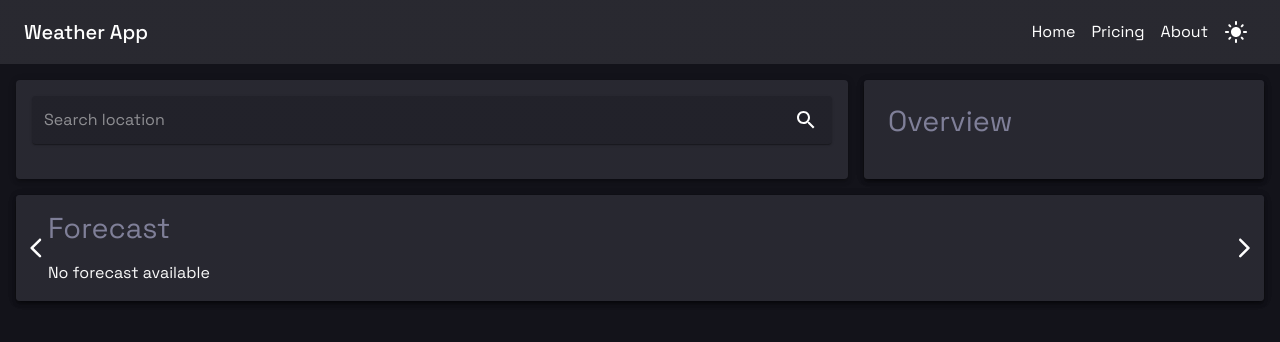
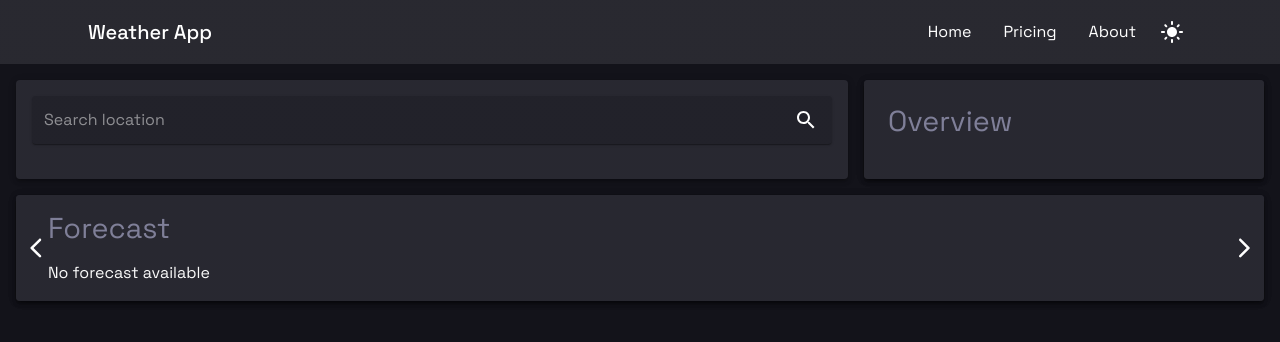
Before and after one commit to leo9iota/weather-app, a React (Create React App) app: page / in a window 1280 px wide. Shown: the top 342 px of the page. Built offline with nearby package versions, Linux system fonts and the light colour scheme.

Commit message:
Update navbar item alignment

```diff
--- a/src/components/NavBar.jsx
+++ b/src/components/NavBar.jsx
@@ -10,14 +10,15 @@ import {
   ListItemText,
   Box,
   Hidden,
+  Container, // Import Container
 } from '@mui/material';
 import MenuIcon from '@mui/icons-material/Menu';
 import ThemeToggle from './ThemeToggle';
-import { useThemeContext } from './ThemeContext'; // import the useThemeContext hook
+import { useThemeContext } from './ThemeContext';
 
 function NavBar() {
   const [isDrawerOpen, setIsDrawerOpen] = useState(false);
-  const { currentTheme } = useThemeContext(); // use the currentTheme from context
+  const { currentTheme } = useThemeContext();
 
   const toggleDrawer = (open) => (event) => {
     if (event.type === 'keydown' && (event.key === 'Tab' || event.key === 'Shift')) {
@@ -28,7 +29,6 @@ function NavBar() {
   };
 
   const menuItems = ['Home', 'Pricing', 'About'];
-
   const isDarkTheme = currentTheme === 'dark';
 
   return (
@@ -42,13 +42,15 @@ function NavBar() {
           color: isDarkTheme ? 'white' : 'black',
         }}
       >
-        <Toolbar sx={{ minHeight: 56 }}>
+        <Container>
+          {/* This Container aligns the content */}
+          <Toolbar sx={{ justifyContent: 'space-between', minHeight: 56 }}>
             <Hidden mdUp>
               <IconButton
                 edge='start'
                 color='inherit'
                 aria-label='menu'
-              sx={{ mr: 2 }}
+                sx={{ mr: 0 }}
                 onClick={toggleDrawer(true)}
               >
                 <MenuIcon />
@@ -57,12 +59,13 @@ function NavBar() {
             <Typography variant='h6' component='div' sx={{ flexGrow: 1 }}>
               Weather App
             </Typography>
+            <Box sx={{ display: 'flex', alignItems: 'center' }}>
               <Hidden mdDown>
                 {menuItems.map((item, index) => (
                   <Typography
                     key={index}
                     sx={{
-                  margin: 1,
+                      margin: 2,
                       cursor: 'pointer',
                       '&:hover': {
                         color: 'secondary.main',
@@ -77,7 +80,9 @@ function NavBar() {
                 ))}
               </Hidden>
               <ThemeToggle />
+            </Box>
           </Toolbar>
+        </Container>
       </AppBar>
       <Drawer anchor='left' open={isDrawerOpen} onClose={toggleDrawer(false)}>
         <Box
```
Lines whose indentation alone changed are shown as unchanged.
